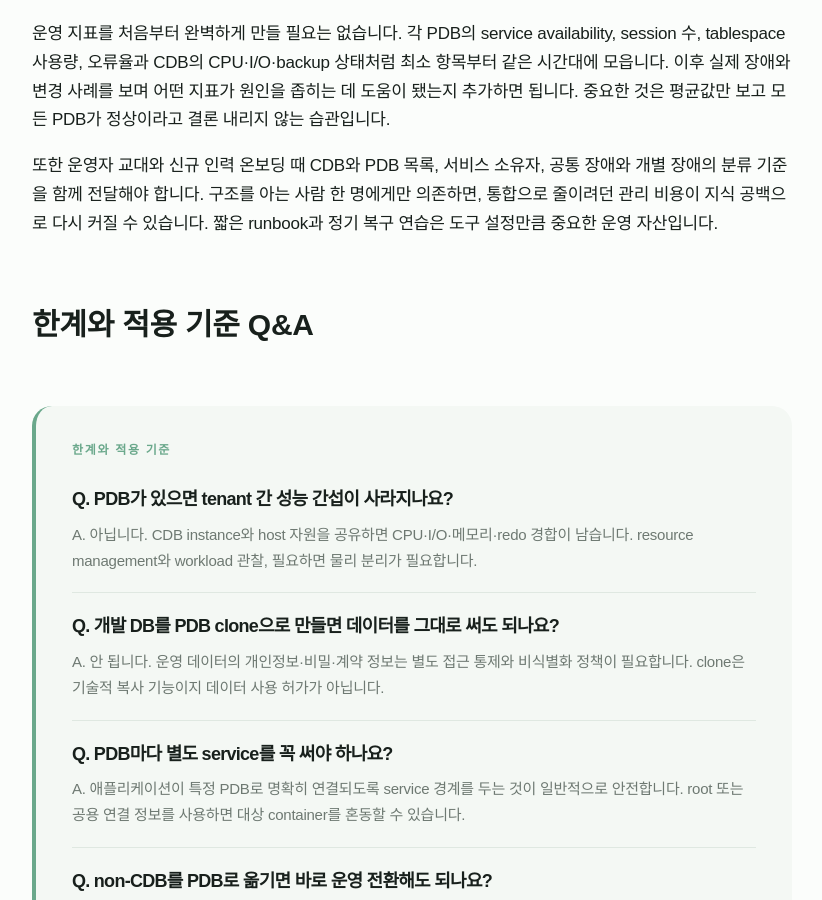
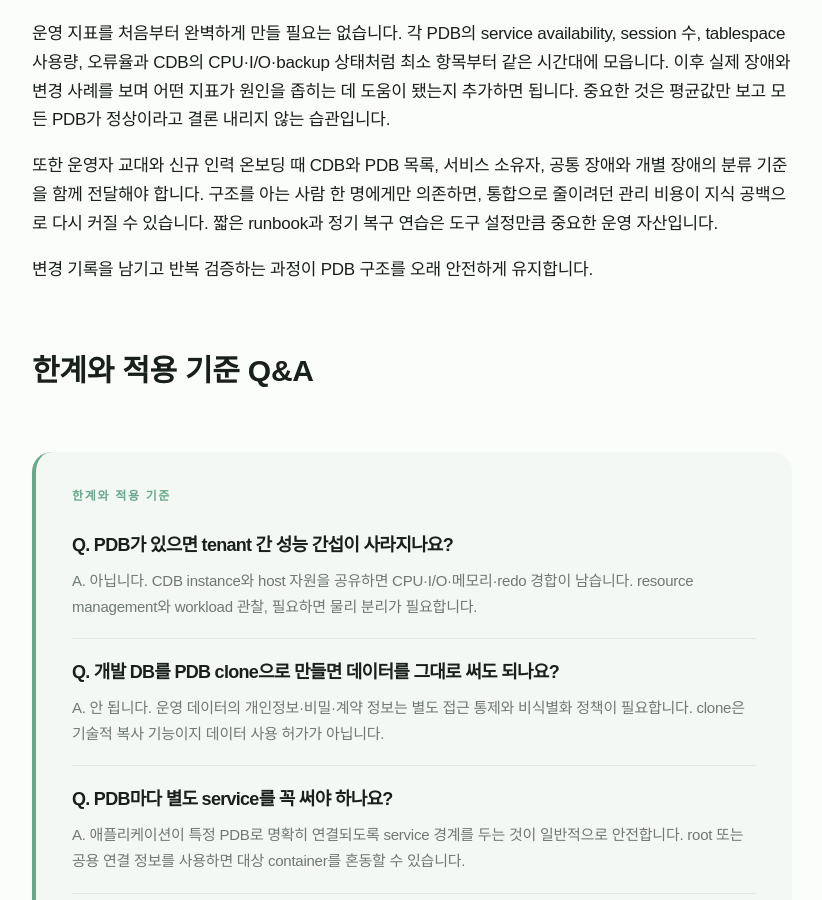
Before and after one commit to Seoha57/TechBlog, a Jekyll site: the page built from _posts/2026-09-23-oracle-multitenant-cdb-pdb.md, in a window 1280 px wide and 900 px high, scrolled down 11460 px. Shown: the whole window, without its empty margins (228-1050 px from the left). Built offline with Jekyll 4.4.1, drawn with Linux system fonts in a browser that asks for light colours; some web fonts are replaced.

Commit message:
Complete Oracle article length

```diff
--- a/_posts/2026-09-23-oracle-multitenant-cdb-pdb.md
+++ b/_posts/2026-09-23-oracle-multitenant-cdb-pdb.md
@@ -168,6 +168,8 @@ PDB는 `MOUNTED`, `OPEN READ ONLY`, `OPEN READ WRITE`처럼 상태를 가질 수
 
 또한 운영자 교대와 신규 인력 온보딩 때 CDB와 PDB 목록, 서비스 소유자, 공통 장애와 개별 장애의 분류 기준을 함께 전달해야 합니다. 구조를 아는 사람 한 명에게만 의존하면, 통합으로 줄이려던 관리 비용이 지식 공백으로 다시 커질 수 있습니다. 짧은 runbook과 정기 복구 연습은 도구 설정만큼 중요한 운영 자산입니다.
 
+변경 기록을 남기고 반복 검증하는 과정이 PDB 구조를 오래 안전하게 유지합니다.
+
 ## 한계와 적용 기준 Q&A
 
 <section class="quick-answers">
```
